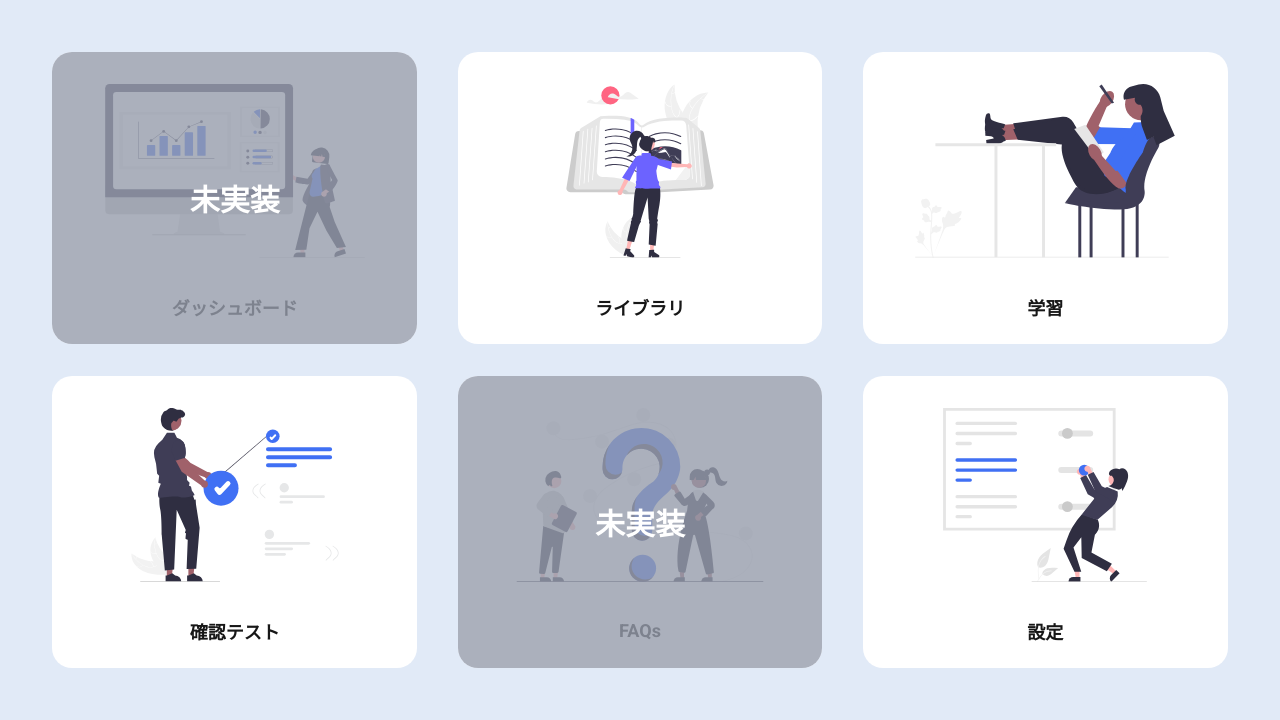
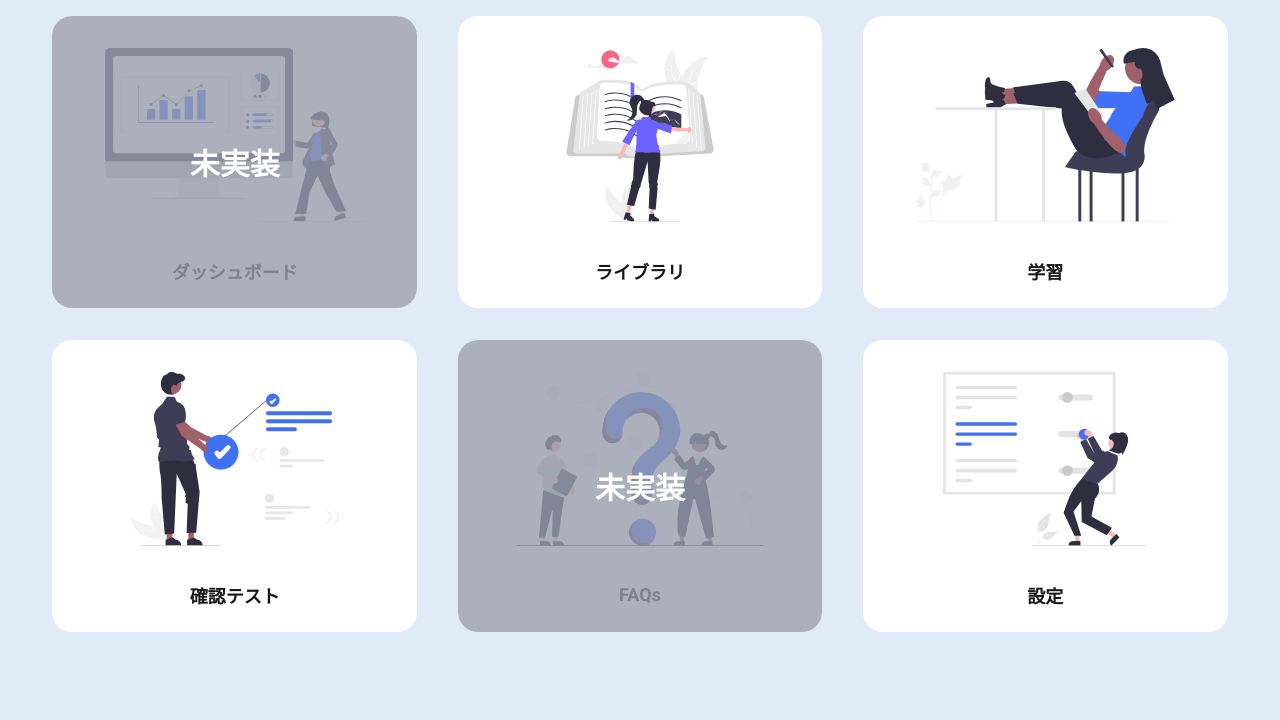
Before and after one commit to y200090/project_research, a Flask app: page /mypage/home in a window 1280 px wide. Shown: the part 80-800 px from the top of the page. Run offline with Flask 2, Linux system fonts and the light colour scheme; a user stored in the database is signed in; some libraries are stand-ins or nearby versions.

Commit message:
flexstart

```diff
--- a/static/css/home.css
+++ b/static/css/home.css
@@ -28,7 +28,7 @@ body {
     /* VIEWPORT: 376px~414px, VALUES: 60px~80px */
     margin-top: clamp(3.75rem, -8.618rem + 52.63vw, 5rem);
     display: flex;
-    align-items: center;
+    align-items: flex-start;
     justify-content: center;
     background-color: var(--background);
 }
@@ -67,7 +67,6 @@ body {
     grid-template-columns: repeat(2, 1fr);
     align-items: center;
     justify-items: center;
-    background-color: var(--background);
 }
 @media screen and (min-width: 1200px) {
     .root-navigator {
```
